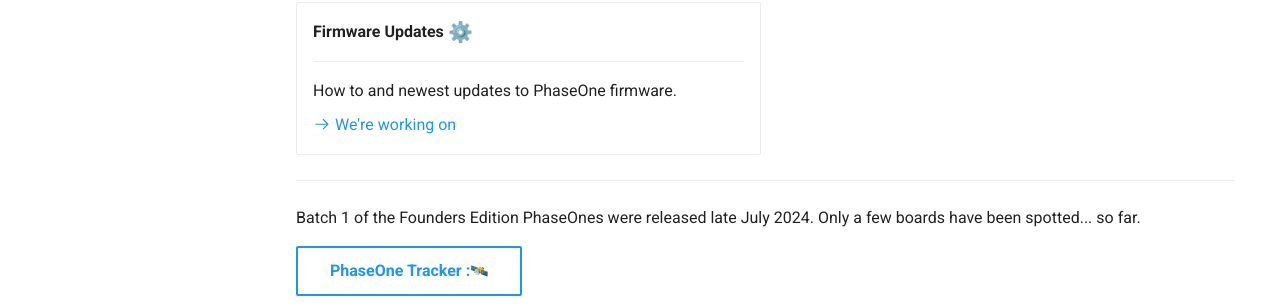
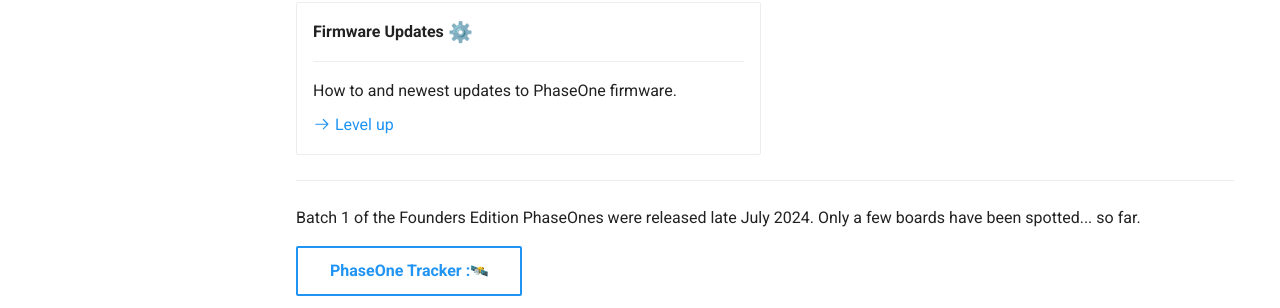
Before and after one commit to PhaseByte/phasebyte-docs, an MkDocs documentation site: the page built from docs/01_PhaseOne/00_PhaseOne_General.md, in a window 1280 px wide and 1003 px high. Shown: the part 618-926 px from the top of the window. Built offline with MkDocs 1.6.1 and Material for MkDocs 9.7.7, drawn with Linux system fonts in a browser that asks for light colours; emoji names are drawn with the system emoji font.

Commit message:
Quick Fix

```diff
--- a/docs/01_PhaseOne/00_PhaseOne_General.md
+++ b/docs/01_PhaseOne/00_PhaseOne_General.md
@@ -44,7 +44,7 @@
 
     How to and newest updates to PhaseOne firmware.
 
-    [:octicons-arrow-right-24: We're working on](05_PhaseOne_Firmware.md)
+    [:octicons-arrow-right-24: Level up](05_PhaseOne_Firmware.md)
 
 </div class="grid cards" markdown>
 
```
